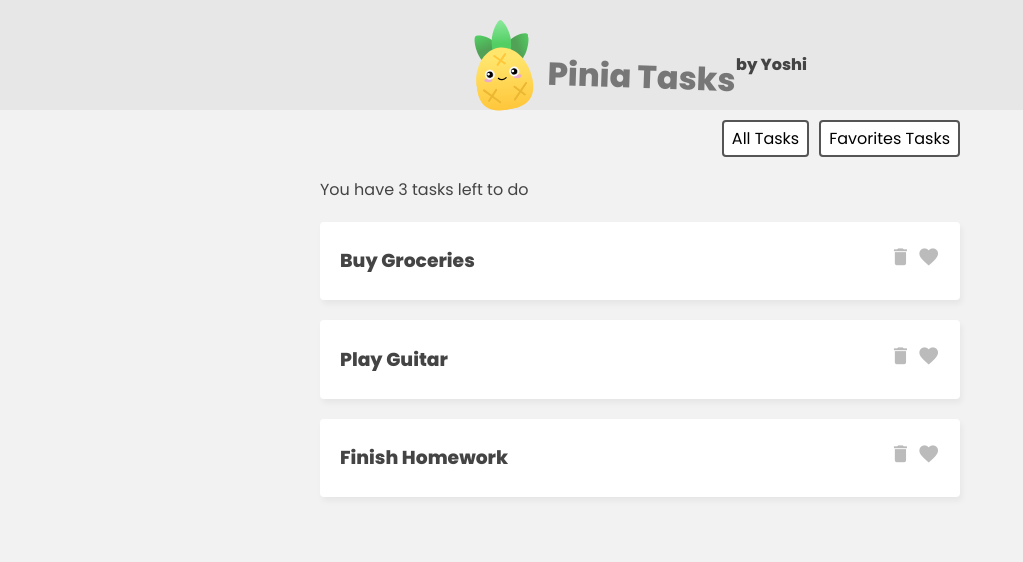
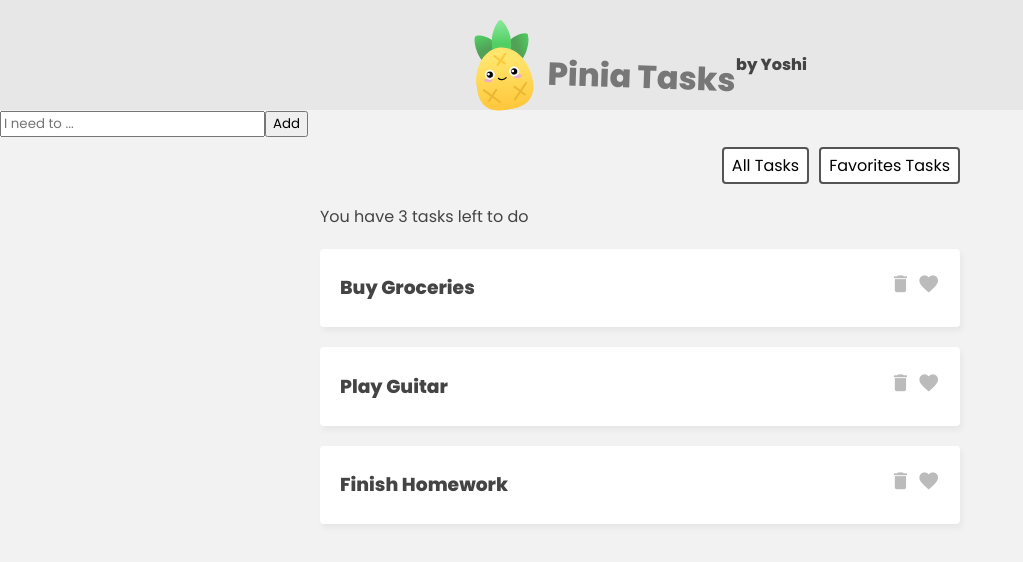
Before and after one commit to Trin4317/vue3-pinia, a Vue app: page / in a window 1280 px wide. Shown: the top 562 px of the page, without its empty margins (0-1023 px from the left). Built offline with nearby package versions, Linux system fonts and the light colour scheme.

Commit message:
include task form in App template

```diff
--- a/src/App.vue
+++ b/src/App.vue
@@ -2,6 +2,7 @@
 import { useTaskStore } from './stores/TaskStore'
 import TaskDetails from './components/TaskDetails.vue'
 import { ref } from 'vue'
+import TaskForm from './components/TaskForm.vue';
 
 const taskStore = useTaskStore()
 
@@ -15,6 +16,10 @@
       <h1>Pinia Tasks</h1>
       <h4>by {{ taskStore.name }}</h4>
     </header>
+
+    <div class="new-task-form">
+      <TaskForm />
+    </div>
 
     <nav class="filter">
       <button @click="toggle = 'all'">All Tasks</button>
```
